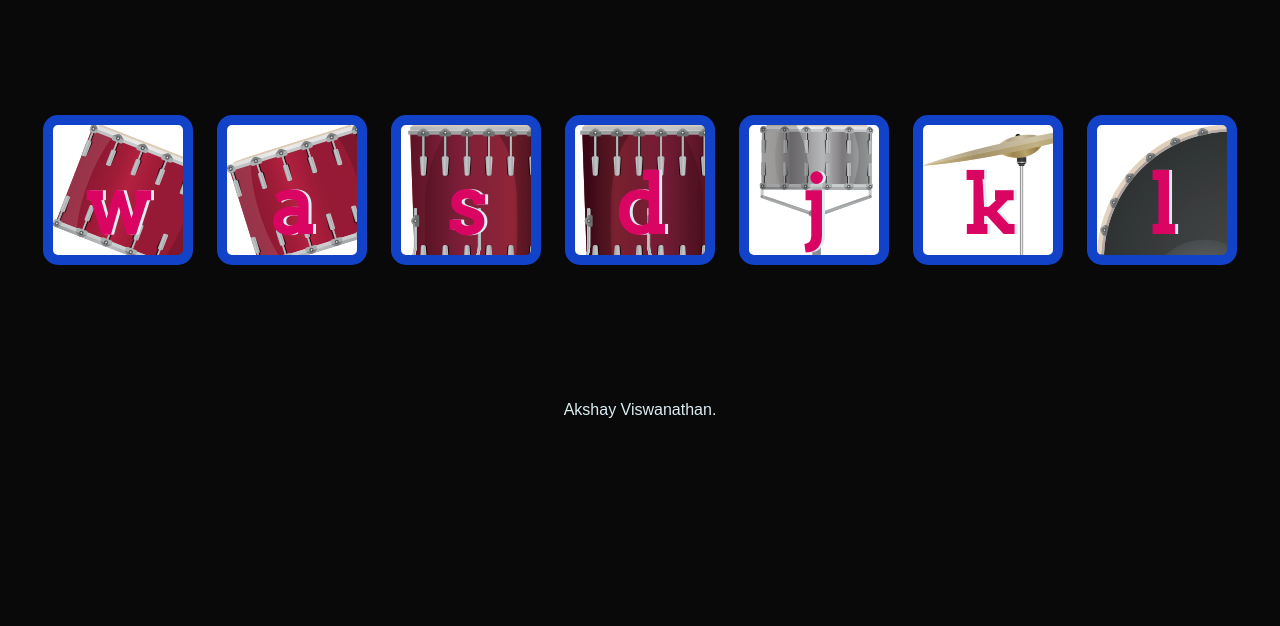
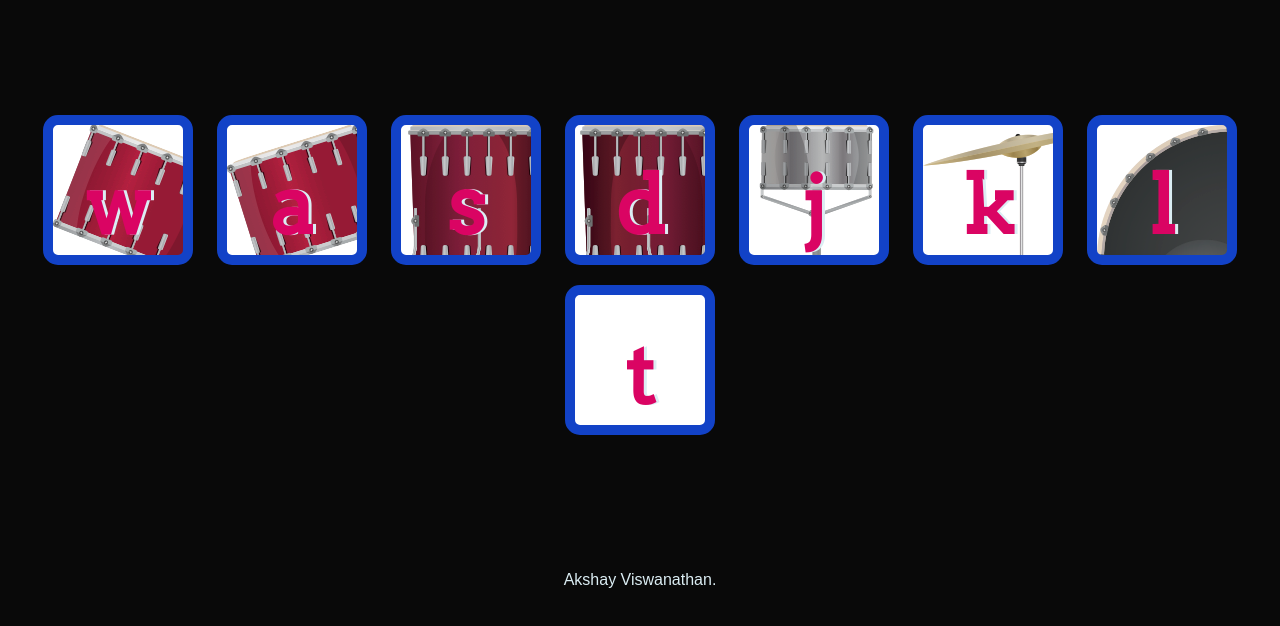
Before and after one commit to its-kundan/Basic-Drum-kit-Website-, a plain HTML site: page index.html in a window 1280 px wide. Shown: the part 174-800 px from the top of the page. Drawn offline with Linux system fonts and the light colour scheme; files whose address does not match are found by name.

Commit message:
Akshay file added

```diff
--- a/index.html
+++ b/index.html
@@ -19,6 +19,7 @@
     <button class="j drum">j</button>
     <button class="k drum">k</button>
     <button class="l drum">l</button>
+    <button class="t drum">t</button>
   </div>
 
 
```
Also changed, not shown: Akshay.html (added), 1 other file.
